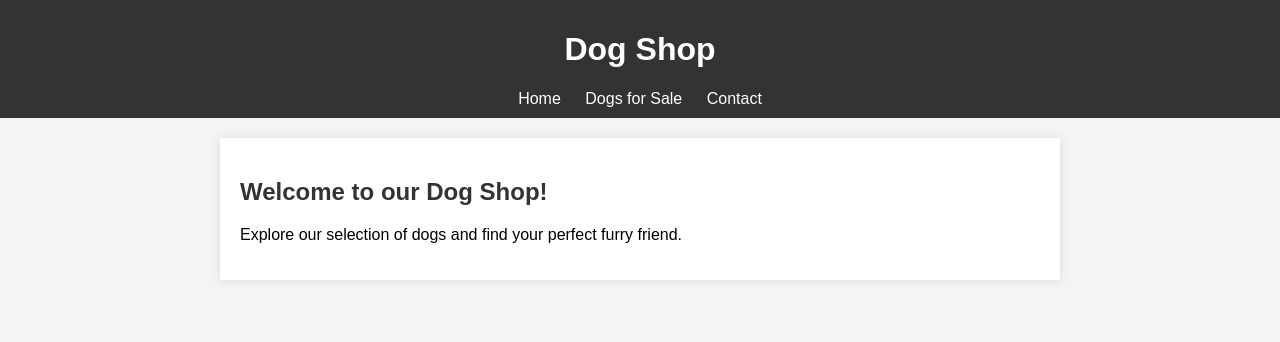
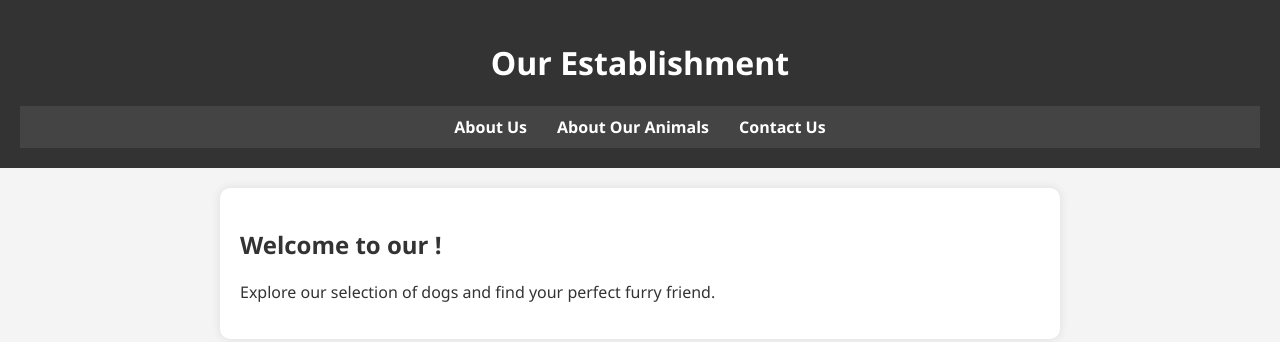
Before and after one commit to asapino/Dog-web-, a plain HTML site: page Index/index.html in a window 1280 px wide. Drawn offline with Linux system fonts and the light colour scheme; files that its build step writes are made by us from their sources.

Commit message:
"Here is an updated version"

```diff
--- a/Index/css/styles.css
+++ b/Index/css/styles.css
@@ -1,21 +1,30 @@
 body {
-    font-family: Arial, sans-serif;
+  font-family: 'Segoe UI', Tahoma, Geneva, Verdana, sans-serif;
   margin: 0;
   padding: 0;
   background-color: #f4f4f4;
+  color: #333;
 }
 
 header {
   background-color: #333;
   color: #fff;
+  padding: 20px;
+  text-align: center;
+}
+
+nav {
+  display: flex;
+  justify-content: center;
+  background-color: #444;
   padding: 10px;
-    text-align: center;
 }
 
 nav a {
   color: #fff;
-    margin: 0 10px;
   text-decoration: none;
+  margin: 0 15px;
+  font-weight: bold;
 }
 
 section {
@@ -24,6 +33,7 @@ body {
   padding: 20px;
   background-color: #fff;
   box-shadow: 0 0 10px rgba(0, 0, 0, 0.1);
+  border-radius: 10px;
 }
 
 h2 {
@@ -45,6 +55,8 @@ body {
   padding: 10px;
   margin-block-end: 16px;
   box-sizing: border-box;
+  border: 1px solid #ccc;
+  border-radius: 5px;
 }
 
 button {
@@ -53,6 +65,7 @@ body {
   padding: 10px 20px;
   border: none;
   cursor: pointer;
+  border-radius: 5px;
 }
 
 button:hover {
--- a/Index/index.html
+++ b/Index/index.html
@@ -4,21 +4,21 @@
   <meta charset="UTF-8">
   <meta name="viewport" content="width=device-width, initial-scale=1.0">
   <link rel="stylesheet" href="styles.css">
-  <title>Dog Shop</title>
+  <title>Home</title>
 </head>
 <body>
 
   <header>
-    <h1>Dog Shop</h1>
+    <h1>Our Establishment</h1>
     <nav>
-      <a href="index.html">Home</a>
-      <a href="Our Dogs.html">Dogs for Sale</a>
-      <a href="contact us.html">Contact</a>
+      <a href="about-us.html">About Us</a>
+      <a href="Our Dogs.html">About Our Animals</a>
+      <a href="contact us.html">Contact Us</a>
     </nav>
   </header>
 
   <section>
-    <h2>Welcome to our Dog Shop!</h2>
+    <h2>Welcome to our !</h2>
     <p>Explore our selection of dogs and find your perfect furry friend.</p>
   </section>
 
```
Also changed, not shown: Index/About us.html (+4 -3 lines), Index/Our Dogs.html (+2 -2 lines), Index/contact us .html (+2 -2 lines). Lines whose indentation alone changed are shown as unchanged.
